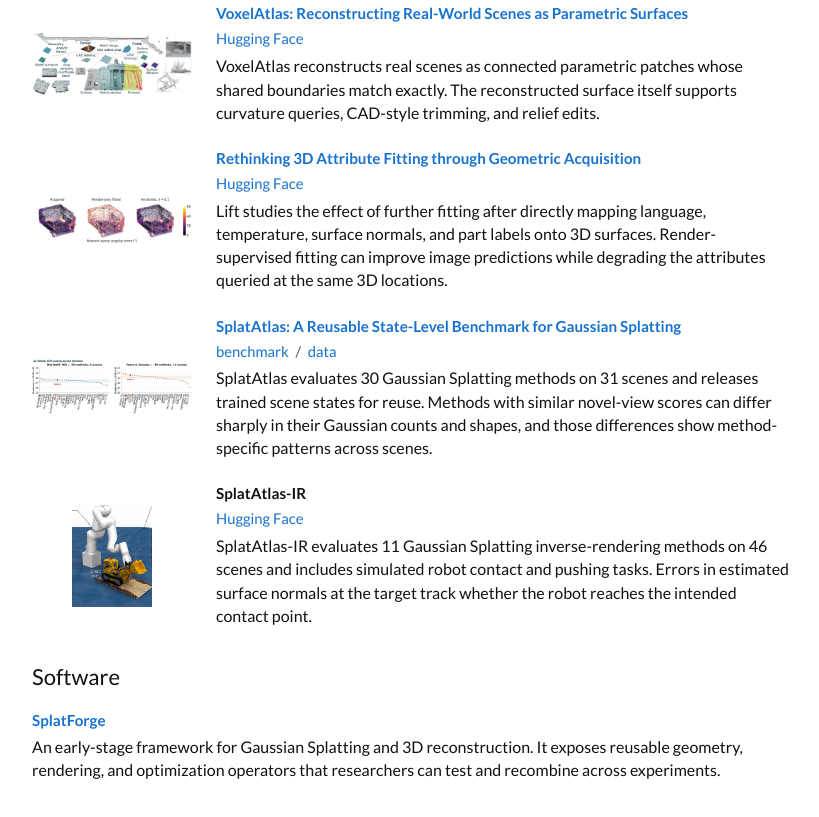
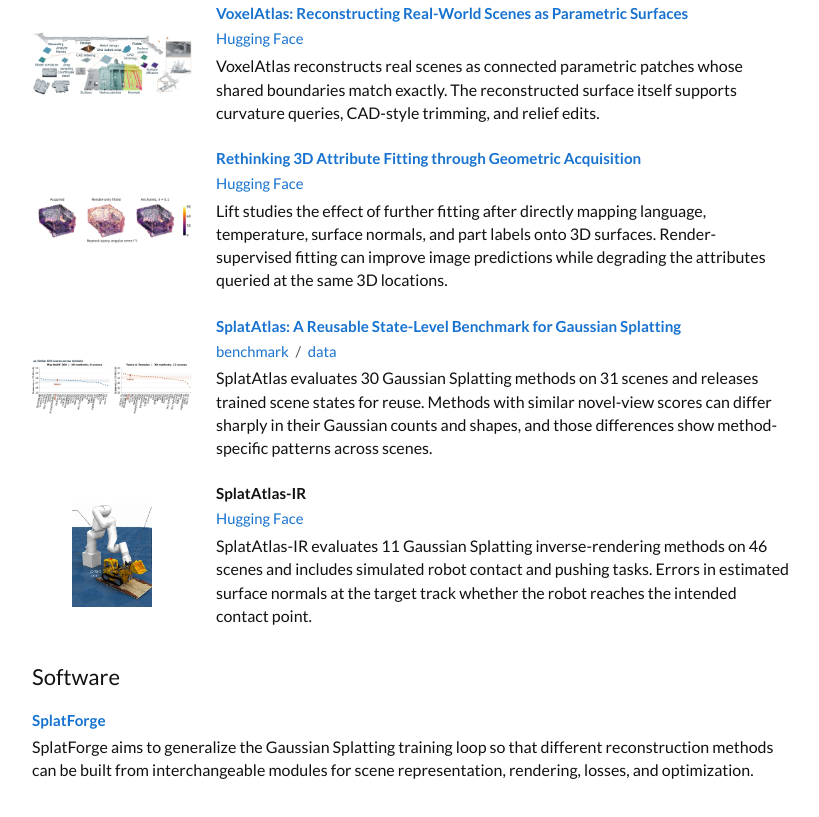
Before and after one commit to KCBtheone/KCB, a plain HTML site: page index.html in a window 1280 px wide. Shown: the part 486-1303 px from the top of the page, without its empty margins (228-1047 px from the left). Drawn offline with Linux system fonts and the light colour scheme.

Commit message:
Clarify the SplatForge training goal

```diff
--- a/index.html
+++ b/index.html
@@ -117,7 +117,7 @@
       <h2 id="software">Software</h2>
       <article>
         <h3><a href="https://github.com/KCBtheone/SplatForge">SplatForge</a></h3>
-        <p>An early-stage framework for Gaussian Splatting and 3D reconstruction. It exposes reusable geometry, rendering, and optimization operators that researchers can test and recombine across experiments.</p>
+        <p>SplatForge aims to generalize the Gaussian Splatting training loop so that different reconstruction methods can be built from interchangeable modules for scene representation, rendering, losses, and optimization.</p>
       </article>
     </section>
   </main>
```
